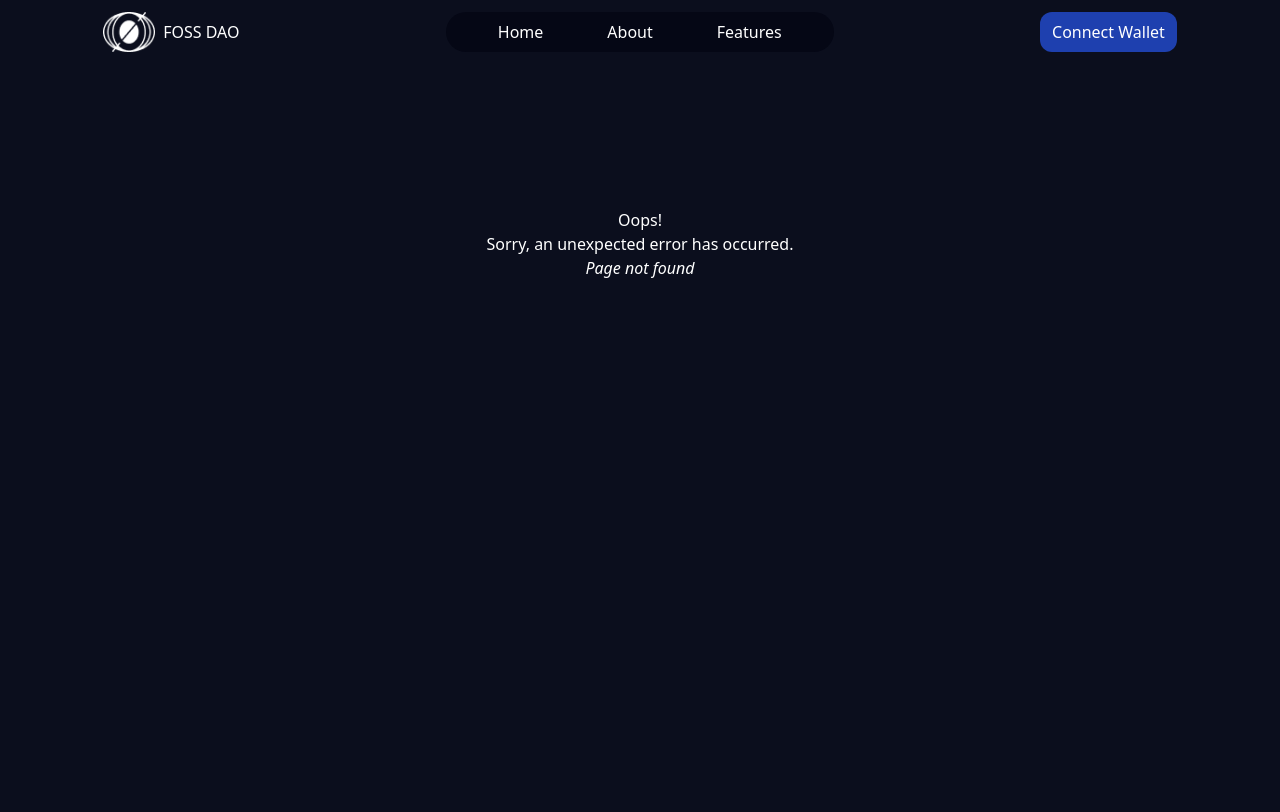
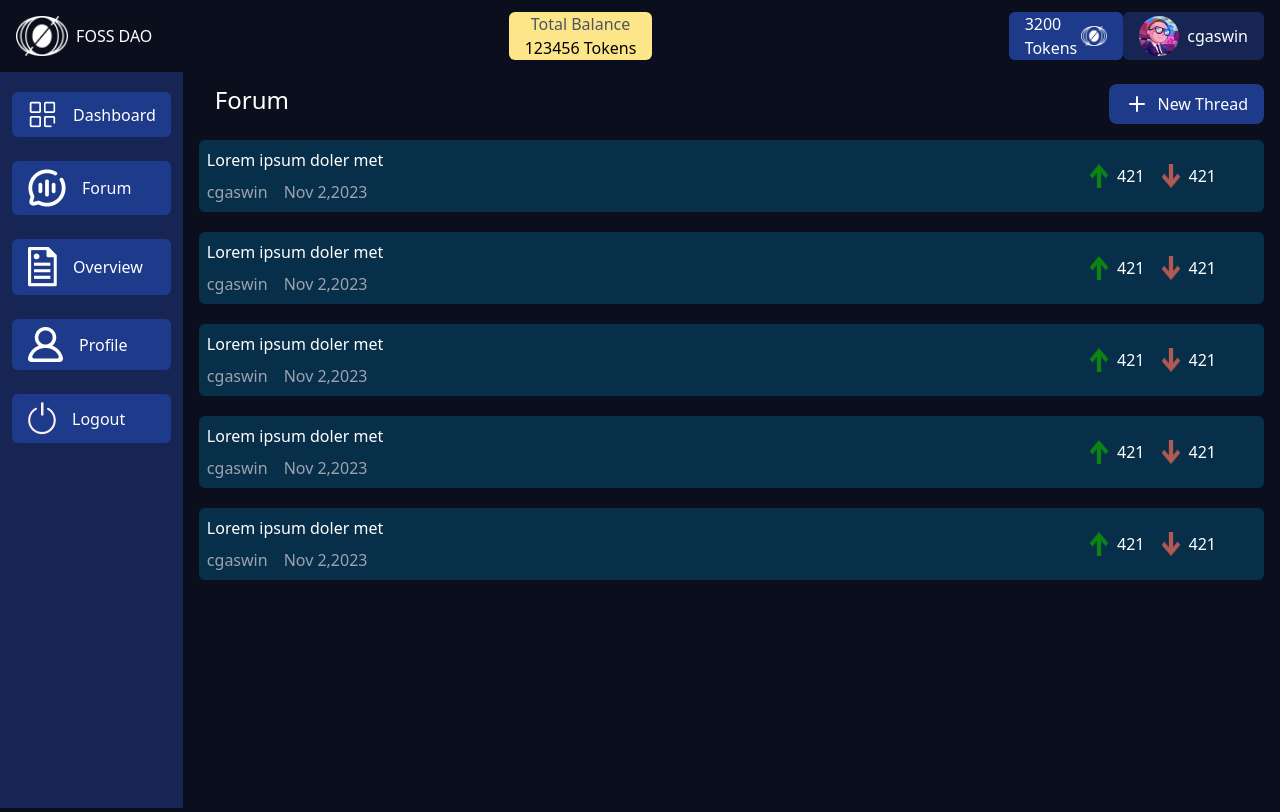
Before and after one commit to cgaswin/FOSS-DAO, a React (Vite) app in the folder client/: page /forum in a window 1280 px wide. Before the commit this address had no page. Built offline with nearby package versions, Linux system fonts and the light colour scheme.

Commit message:
feat: added forum page

```diff
--- a/client/src/App.tsx
+++ b/client/src/App.tsx
@@ -5,6 +5,7 @@ import Profile from "./pages/Profile";
 import Error from "./pages/Error";
 import Proposal from "./pages/Proposal";
 import Overview from "./pages/Overview";
+import Forum from "./pages/Forum";
 
 const router = createBrowserRouter([
 	{
@@ -24,6 +25,9 @@ const router = createBrowserRouter([
   }, {
     path: "/overview",
     element: <Overview/>
+  }, {
+    path: "/forum",
+    element:<Forum/>
   }
 ]);
 
--- /dev/null
+++ b/client/src/components/ForumCard.tsx
@@ -0,0 +1,28 @@
+import upArrow from "../assets/upArrow.png";
+import downArrow from "../assets/downArrow.png";
+
+const ForumCard = () => {
+	return (
+		<div className="bg-sky-950 p-2 rounded-md mt-2 flex justify-between">
+			<div>
+				<h2>Lorem ipsum doler met</h2>
+				<div className="flex gap-4 mt-2 text-gray-400">
+					<p>cgaswin</p>
+					<p>Nov 2,2023</p>
+				</div>
+			</div>
+			<div className="flex gap-4 items-center px-10">
+				<div className="flex gap-2">
+					<img src={upArrow} alt="upvotes" />
+					<p>421</p>
+				</div>
+				<div className="flex gap-2">
+					<img src={downArrow} alt="upvotes" />
+					<p>421</p>
+				</div>
+			</div>
+		</div>
+	);
+};
+
+export default ForumCard;
--- /dev/null
+++ b/client/src/pages/Forum.tsx
@@ -0,0 +1,36 @@
+import DashboardTopNav from "@/components/DashboardTopNav";
+import ForumCard from "@/components/ForumCard";
+import Sidebar from "@/components/Sidebar";
+import { PlusIcon } from "lucide-react";
+
+const Forum = () => {
+	return (
+		<div>
+			<DashboardTopNav />
+			<div className="flex ">
+				<Sidebar />
+				<div className="flex flex-col w-full mt-4 h-[calc(100vh-4rem)]">
+					<div>
+						<div className="flex justify-between ml-4 px-4 mt-2">
+							<h1 className="text-2xl ">Forum</h1>
+							<div className="bg-blue-900 rounded-lg flex gap-2 items-center px-4 py-2">
+								<PlusIcon />
+								<button className="">New Thread</button>
+							</div>
+						</div>
+					</div>
+					{/* Forum cards */}
+					<div className="mx-4 mt-2 flex flex-col gap-3">
+						<ForumCard />
+						<ForumCard />
+						<ForumCard />
+						<ForumCard />
+						<ForumCard />
+					</div>
+				</div>
+			</div>
+		</div>
+	);
+};
+
+export default Forum;
```
Also changed, not shown: client/src/assets/downArrow.png (added), client/src/assets/upArrow.png (added).
